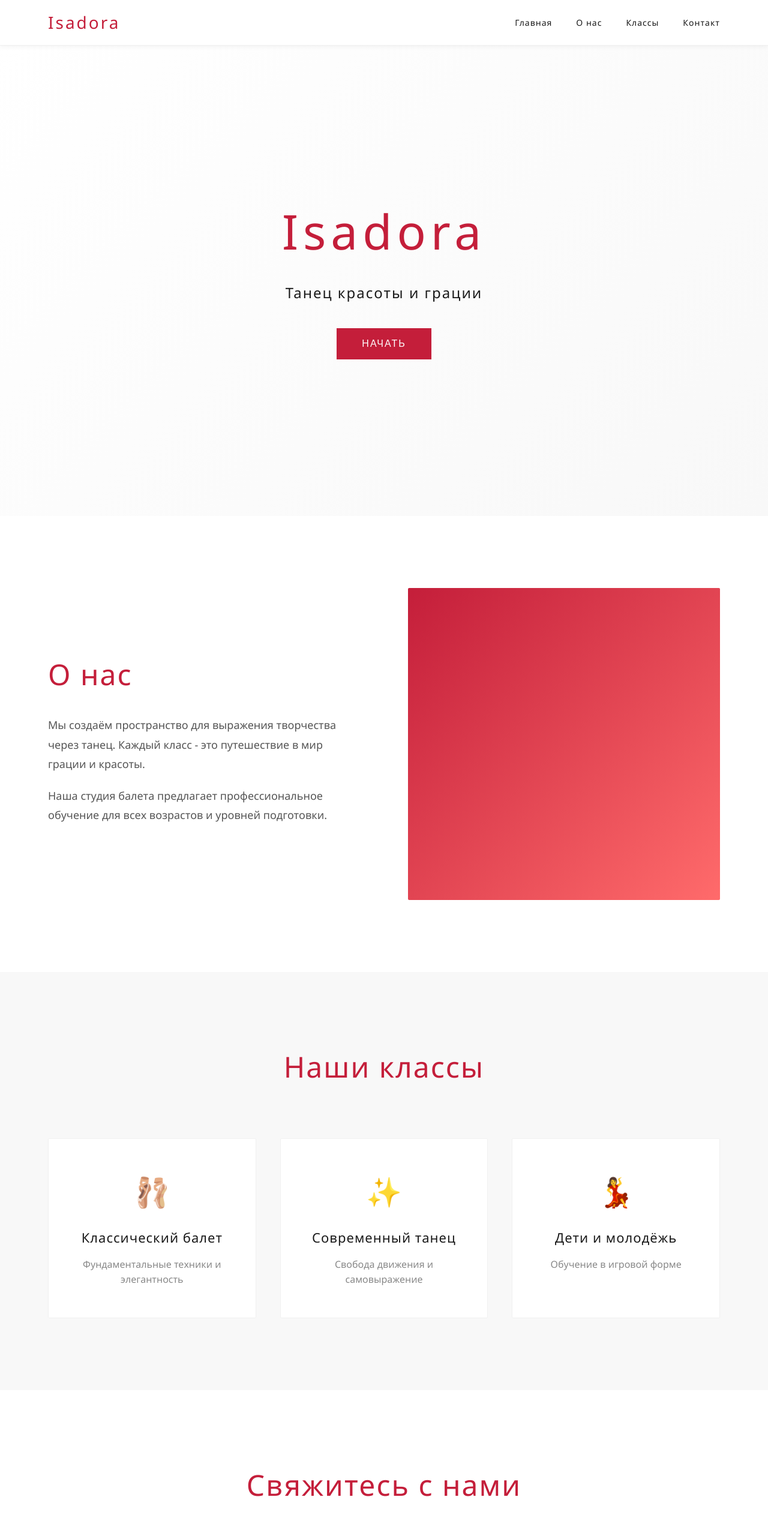
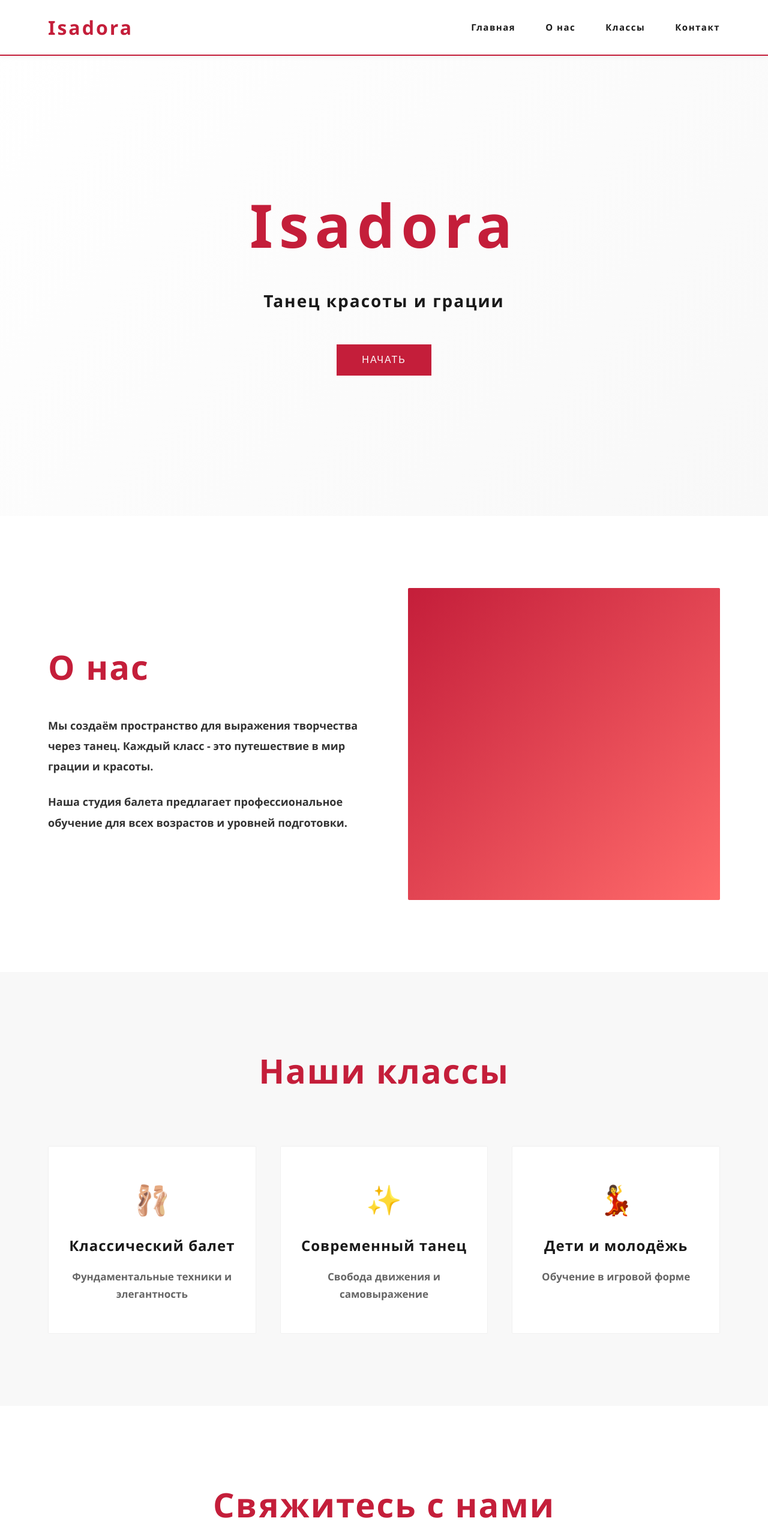
Before and after one commit to G1thub3r123/Isadora, a plain HTML site: page index.html in a window 1280 px wide. Shown: the top 2560 px of the page at 60% size. Drawn offline with Linux system fonts and the light colour scheme.

Commit message:
Update styles.css

```diff
--- a/styles.css
+++ b/styles.css
@@ -29,26 +29,27 @@ body {
     padding: 0 40px;
 }
 
+/* Навигация */
 .navbar {
     position: fixed;
     top: 0;
     width: 100%;
     background: var(--white);
-    border-bottom: 1px solid #f0f0f0;
+    border-bottom: 2px solid var(--primary-red);
     z-index: 1000;
-    box-shadow: 0 2px 8px rgba(0,0,0,0.05);
+    box-shadow: 0 4px 12px rgba(0,0,0,0.08);
 }
 
 .navbar .container {
     display: flex;
     justify-content: space-between;
     align-items: center;
-    padding: 15px 40px;
+    padding: 20px 40px;
 }
 
 .logo {
-    font-size: 28px;
-    font-weight: 300;
+    font-size: 32px;
+    font-weight: 800;
     letter-spacing: 3px;
     color: var(--primary-red);
 }
@@ -56,14 +57,15 @@ body {
 .nav-links {
     display: flex;
     list-style: none;
-    gap: 40px;
+    gap: 50px;
 }
 
 .nav-links a {
     text-decoration: none;
     color: var(--dark-text);
-    font-size: 14px;
-    letter-spacing: 1px;
+    font-size: 15px;
+    font-weight: 700;
+    letter-spacing: 1.5px;
     transition: var(--transition);
     position: relative;
 }
@@ -83,6 +85,7 @@ body {
     width: 100%;
 }
 
+/* Герой секция */
 .hero {
     height: 100vh;
     display: flex;
@@ -94,21 +97,22 @@ body {
 }
 
 .hero-content h1 {
-    font-size: 80px;
-    font-weight: 300;
-    letter-spacing: 8px;
-    margin-bottom: 20px;
+    font-size: 100px;
+    font-weight: 900;
+    letter-spacing: 10px;
+    margin-bottom: 25px;
     color: var(--primary-red);
 }
 
 .hero-content p {
-    font-size: 24px;
-    font-weight: 300;
+    font-size: 28px;
+    font-weight: 700;
     color: var(--dark-text);
     letter-spacing: 2px;
-    margin-bottom: 40px;
+    margin-bottom: 50px;
 }
 
+/* Анимации fade-in */
 @keyframes fadeIn {
     from {
         opacity: 0;
@@ -182,6 +186,7 @@ body {
     opacity: 0;
 }
 
+/* Кнопка */
 .cta-button {
     padding: 15px 40px;
     border: 2px solid var(--primary-red);
@@ -200,6 +205,7 @@ body {
     transform: translateY(-3px);
 }
 
+/* About секция */
 .about {
     padding: 120px 0;
     background: var(--white);
@@ -213,18 +219,19 @@ body {
 }
 
 .section-content h2 {
-    font-size: 48px;
-    font-weight: 300;
+    font-size: 56px;
+    font-weight: 800;
     letter-spacing: 2px;
-    margin-bottom: 30px;
+    margin-bottom: 35px;
     color: var(--primary-red);
 }
 
 .section-content p {
     font-size: 18px;
-    line-height: 1.8;
-    margin-bottom: 20px;
-    color: #555;
+    font-weight: 600;
+    line-height: 1.9;
+    margin-bottom: 25px;
+    color: #333;
 }
 
 .placeholder-image {
@@ -236,14 +243,15 @@ body {
     opacity: 0;
 }
 
+/* Classes секция */
 .classes {
     padding: 120px 0;
     background: var(--light-gray);
 }
 
 .section-title {
-    font-size: 48px;
-    font-weight: 300;
+    font-size: 56px;
+    font-weight: 800;
     letter-spacing: 2px;
     text-align: center;
     margin-bottom: 80px;
@@ -277,18 +285,20 @@ body {
 }
 
 .class-card h3 {
-    font-size: 22px;
-    font-weight: 400;
-    margin-bottom: 15px;
+    font-size: 24px;
+    font-weight: 800;
+    margin-bottom: 18px;
     letter-spacing: 1px;
 }
 
 .class-card p {
-    font-size: 16px;
-    color: #888;
-    line-height: 1.6;
+    font-size: 17px;
+    font-weight: 600;
+    color: #666;
+    line-height: 1.7;
 }
 
+/* Contact секция */
 .contact {
     padding: 120px 0;
     background: var(--white);
@@ -301,20 +311,24 @@ body {
 }
 
 .contact-content p {
-    font-size: 20px;
-    margin-bottom: 30px;
-    color: #555;
+    font-size: 24px;
+    font-weight: 700;
+    margin-bottom: 40px;
+    color: #333;
 }
 
+/* Footer */
 footer {
     background: var(--dark-text);
     color: var(--white);
     text-align: center;
-    padding: 40px;
-    font-size: 14px;
+    padding: 45px;
+    font-size: 15px;
+    font-weight: 700;
     letter-spacing: 1px;
 }
 
+/* Responsive */
 @media (max-width: 768px) {
     .container {
         padding: 0 20px;
```
